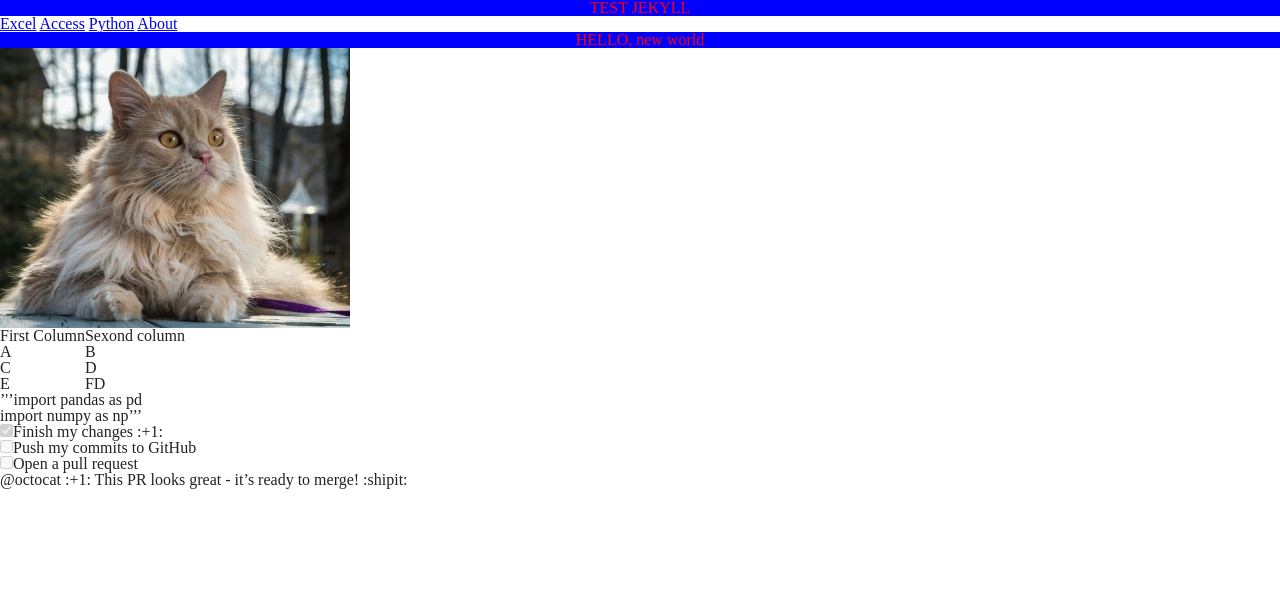
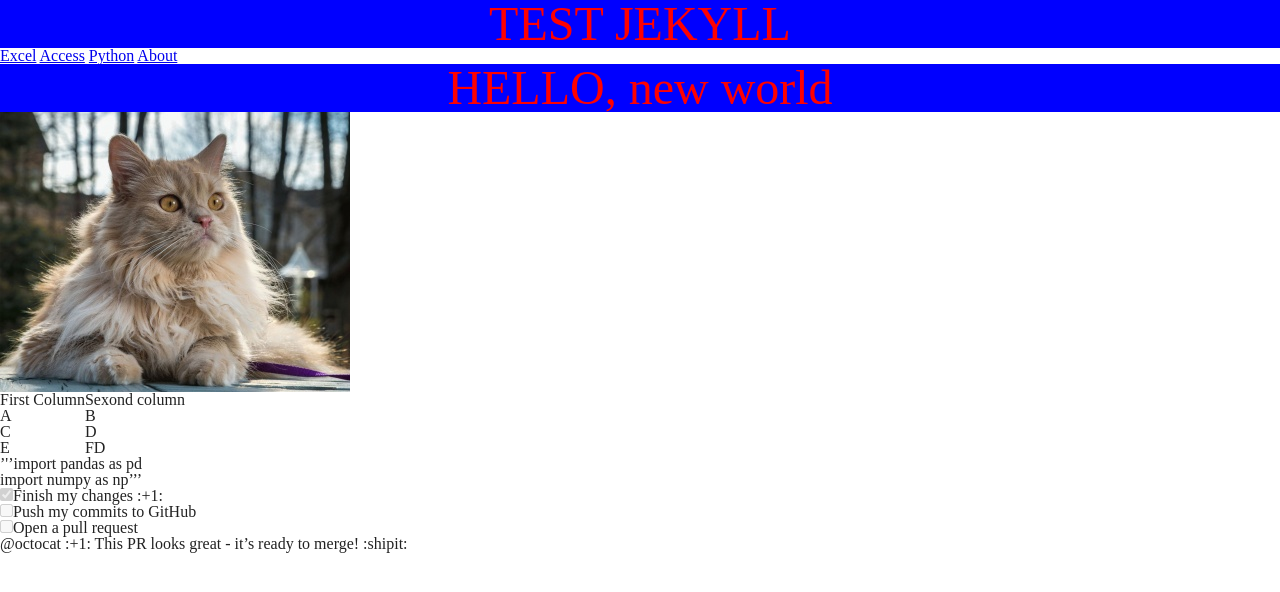
Before and after one commit to OldAlmos/main, a Jekyll site: the page built from index.md, in a window 1280 px wide. Shown: the top 592 px of the page. Built offline with Jekyll 4.4.1, drawn with Linux system fonts in a browser that asks for light colours.

Commit message:
Update style.css

```diff
--- a/css/style.css
+++ b/css/style.css
@@ -1,4 +1,9 @@
+body {
+  font-size: 1em;
+}
+
 h1 {
+  font-size: 3em;
   color : red;
   text-align : center;
   background : blue;
```
